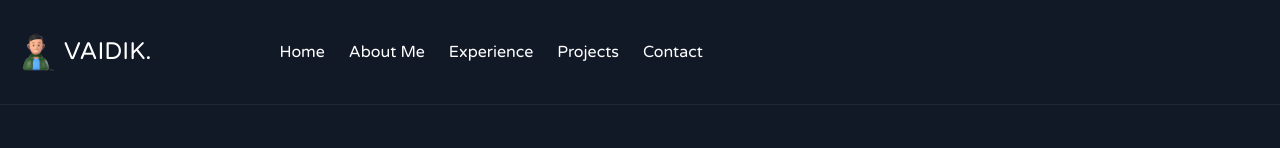
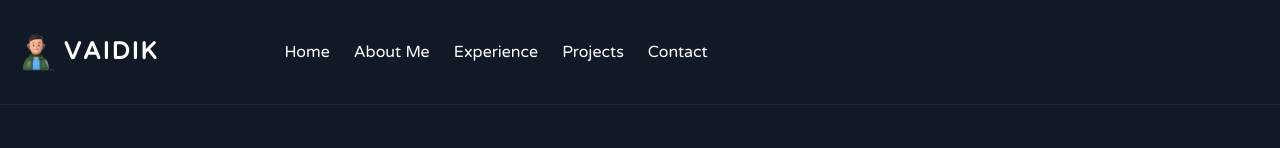
Before and after one commit to Vaidik1308/personal-portfolio, a Next.js app: page / in a window 1280 px wide. Shown: the top 148 px of the page. Built offline with nearby package versions, Linux system fonts and the light colour scheme; a web font is replaced by a local one; what tailwindcss-motion would draw is missing.

Commit message:
added the animation in the logo

```diff
--- a/src/components/Reusable/Logo.tsx
+++ b/src/components/Reusable/Logo.tsx
@@ -1,17 +1,24 @@
-import Image from 'next/image'
-import React from 'react'
+import Image from 'next/image';
+import React from 'react';
 
-import BoyIcon from '../../../public/3d_boy.png'
+import BoyIcon from '../../../public/3d_boy.png';
 
 const Logo = () => {
+  console.log("Vaidik".split(""));
+
   return (
-    <div className='text-2xl font-[500] flex items-center gap-2'>
-        <Image src={BoyIcon} width={40} height={40} alt='boy_3d'/>
-        <h3 className='uppercase'>
-            Vaidik.
-        </h3>
+    <div className="text-2xl font-[500] flex items-center gap-2">
+      <Image src={BoyIcon} width={40} height={40} alt="boy_3d" />
+      <h3 className="uppercase font-extrabold flex gap-0.5 motion-scale-in-50 motion-preset-slide-right-lg">
+        <div className=' -motion-rotate-loop-12 motion-translate-y-loop-[20%] motion-duration-2000 motion-ease-in-out motion-delay-100'>V</div>
+        <div className='motion-translate-y-loop-[20%] motion-duration-2000 motion-ease-in-out motion-delay-200'>a</div>
+        <div className='motion-translate-y-loop-[20%] motion-duration-2000 motion-ease-in-out motion-delay-300'>i</div>
+        <div className='motion-translate-y-loop-[20%] motion-duration-2000 motion-ease-in-out motion-delay-500'>d</div>
+        <div className='motion-translate-y-loop-[20%] motion-duration-2000 motion-ease-in-out motion-delay-700'>i</div>
+        <div className='motion-translate-y-loop-[20%] motion-duration-1500 motion-ease-in-out motion-delay-1000'>k</div>
+      </h3>
     </div>
-  )
-}
+  );
+};
 
-export default Logo
+export default Logo;
```
